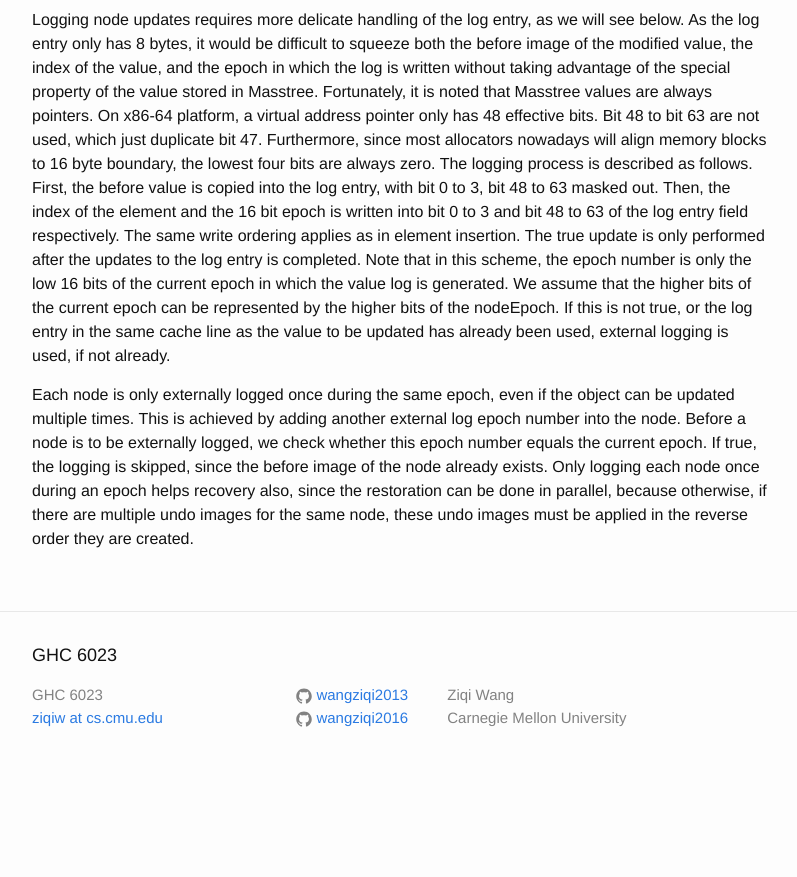
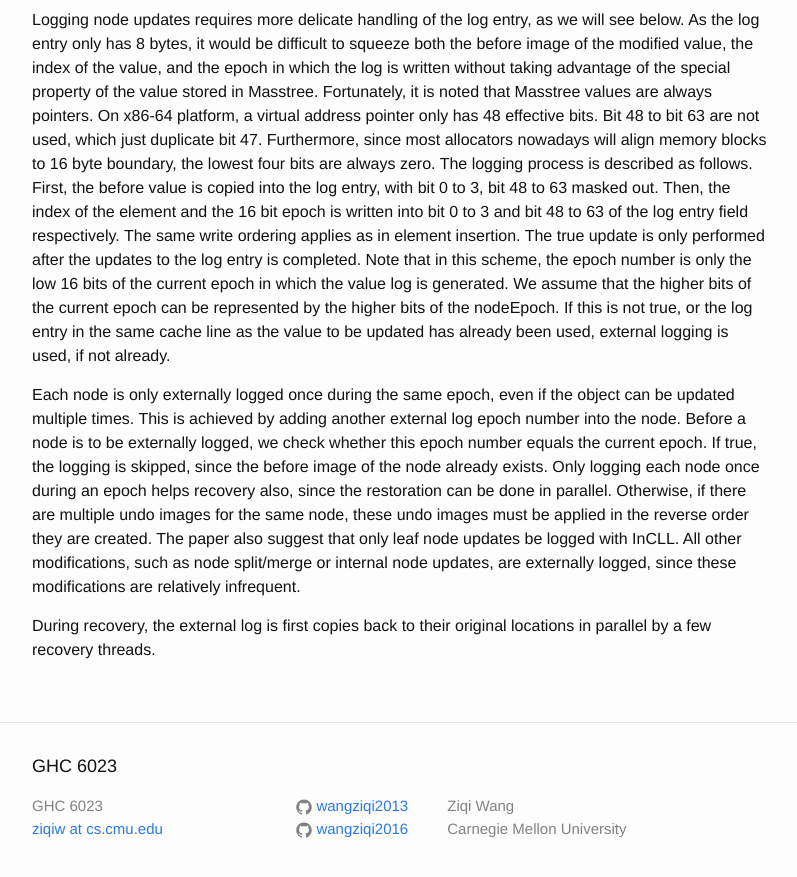
Before and after one commit to wangziqi2013/wangziqi2013.github.io, a Jekyll site: the page built from _posts/2019-10-22-incll.markdown, in a window 1280 px wide and 900 px high, scrolled down 2743 px. Shown: the top 877 px of the window, without its empty margins (238-1035 px from the left). Built offline with Jekyll 4.4.1, drawn with Linux system fonts in a browser that asks for light colours; before the commit the page ends 3532 px from its top, so only the background shows below that.

Commit message:
Small change

```diff
--- a/_posts/2019-10-22-incll.markdown
+++ b/_posts/2019-10-22-incll.markdown
@@ -117,5 +117,9 @@ Each node is only externally logged once during the same epoch, even if the obje
 achieved by adding another external log epoch number into the node. Before a node is to be externally logged, we check
 whether this epoch number equals the current epoch. If true, the logging is skipped, since the before image of the
 node already exists. Only logging each node once during an epoch helps recovery also, since the restoration can be done in
-parallel, because otherwise, if there are multiple undo images for the same node, these undo images must be applied in
-the reverse order they are created.
+parallel. Otherwise, if there are multiple undo images for the same node, these undo images must be applied in
+the reverse order they are created. The paper also suggest that only leaf node updates be logged with InCLL. All other
+modifications, such as node split/merge or internal node updates, are externally logged, since these modifications
+are relatively infrequent.
+
+During recovery, the external log is first copies back to their original locations in parallel by a few recovery threads.
```
